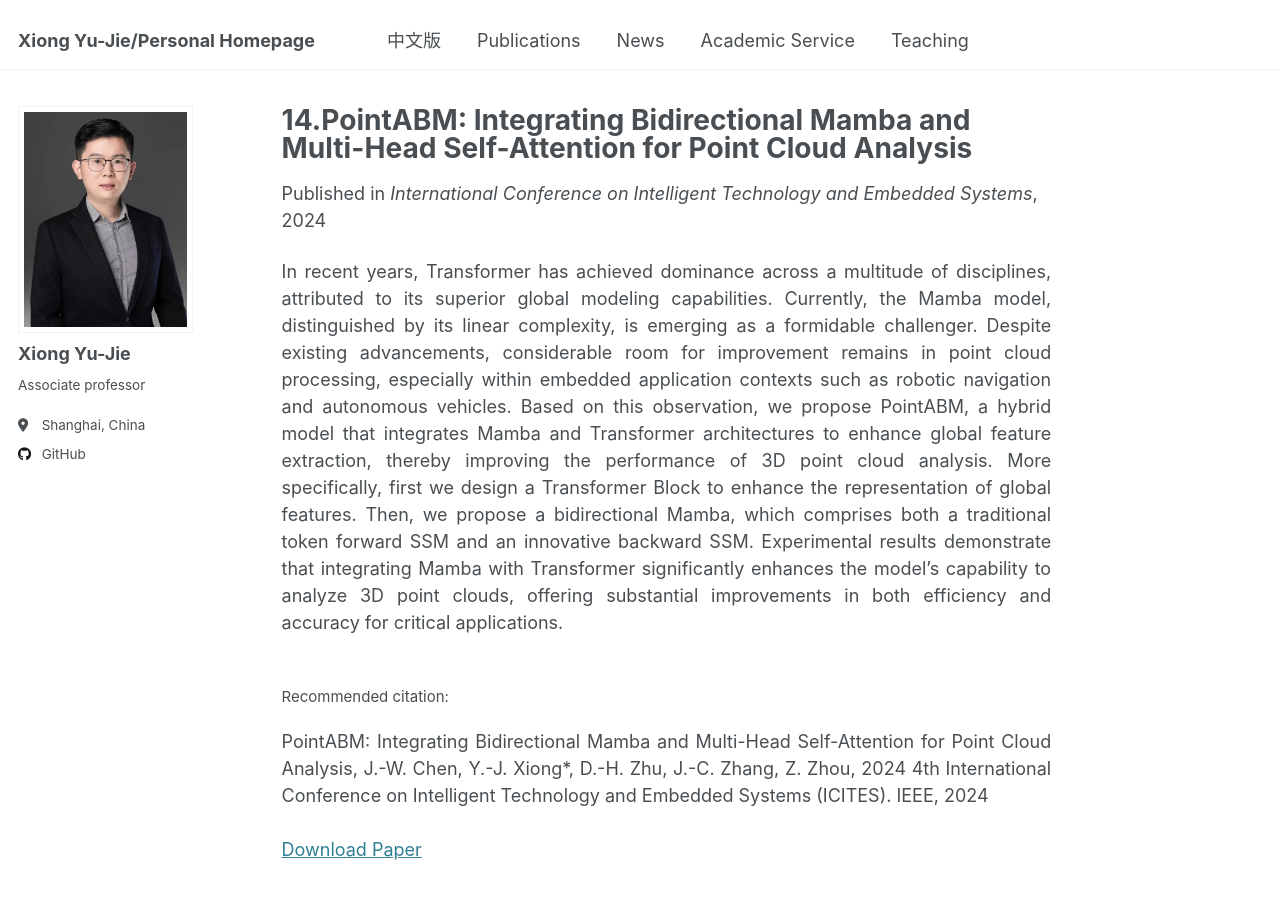
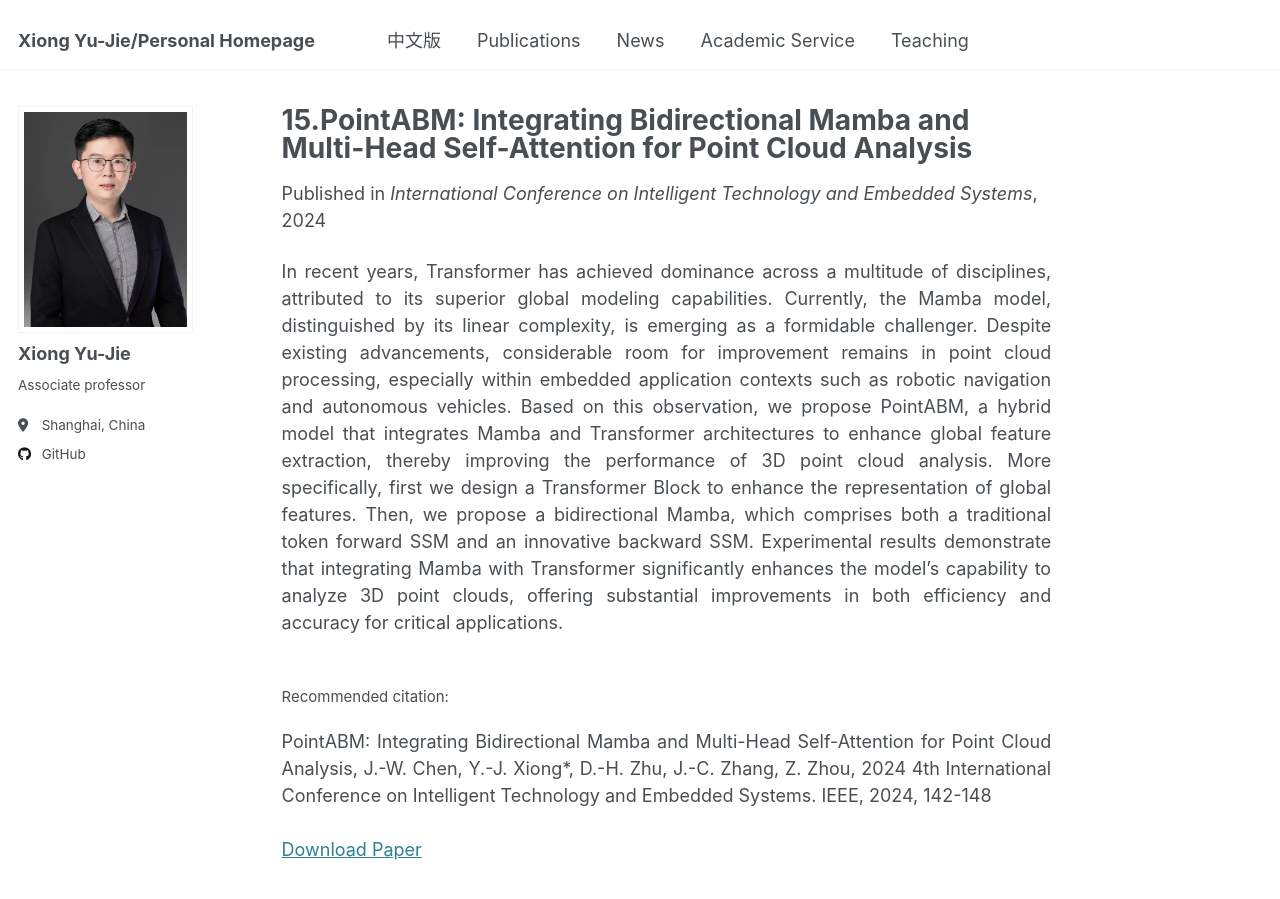
Before and after one commit to X-Lab-CN/introduce, a Jekyll site: the page built from _publications/2025-03-12-paper-title-number-1.md, in a window 1280 px wide and 900 px high. Built offline with Jekyll 4.4.1, drawn with Linux system fonts in a browser that asks for light colours.

Commit message:
Update 2025-03-12-paper-title-number-1.md

```diff
--- a/_publications/2025-03-12-paper-title-number-1.md
+++ b/_publications/2025-03-12-paper-title-number-1.md
@@ -1,5 +1,5 @@
 ---
-title: "14.PointABM: Integrating Bidirectional Mamba and Multi-Head Self-Attention for Point Cloud Analysis"
+title: "15.PointABM: Integrating Bidirectional Mamba and Multi-Head Self-Attention for Point Cloud Analysis"
 collection: publications
 category: 2024
 permalink: /publication/2025-03-12-paper-title-number-1
@@ -7,7 +7,7 @@ excerpt: '<div style="text-align: justify;">The paper proposes PointABM, which c
 date: 2024-08-12
 venue: 'International Conference on Intelligent Technology and Embedded Systems'
 paperurl: 'http://xiongyujie.cn/files/PointABM_Integrating_Bidirectional_Mamba_and_Multi-Head_Self-Attention_for_Point_Cloud_Analysis.pdf'
-citation: '<br/><div style="text-align: justify;">PointABM: Integrating Bidirectional Mamba and Multi-Head Self-Attention for Point Cloud Analysis, J.-W. Chen, Y.-J. Xiong*, D.-H. Zhu, J.-C. Zhang, Z. Zhou, 2024 4th International Conference on Intelligent Technology and Embedded Systems (ICITES). IEEE, 2024</div>'
+citation: '<br/><div style="text-align: justify;">PointABM: Integrating Bidirectional Mamba and Multi-Head Self-Attention for Point Cloud Analysis, J.-W. Chen, Y.-J. Xiong*, D.-H. Zhu, J.-C. Zhang, Z. Zhou, 2024 4th International Conference on Intelligent Technology and Embedded Systems. IEEE, 2024, 142-148</div>'
 ---
 
 <div style="text-align: justify;">In recent years, Transformer has achieved dominance across a multitude of disciplines, attributed to its superior global modeling capabilities. Currently, the Mamba model, distinguished by its linear complexity, is emerging as a formidable challenger. Despite existing advancements, considerable room for improvement remains in point cloud processing, especially within embedded application contexts such as robotic navigation and autonomous vehicles. Based on this observation, we propose PointABM, a hybrid model that integrates Mamba and Transformer architectures to enhance global feature extraction, thereby improving the performance of 3D point cloud analysis. More specifically, first we design a Transformer Block to enhance the representation of global features. Then, we propose a bidirectional Mamba, which comprises both a traditional token forward SSM and an innovative backward SSM. Experimental results demonstrate that integrating Mamba with Transformer significantly enhances the model’s capability to analyze 3D point clouds, offering substantial improvements in both efficiency and accuracy for critical applications.</div>
```
